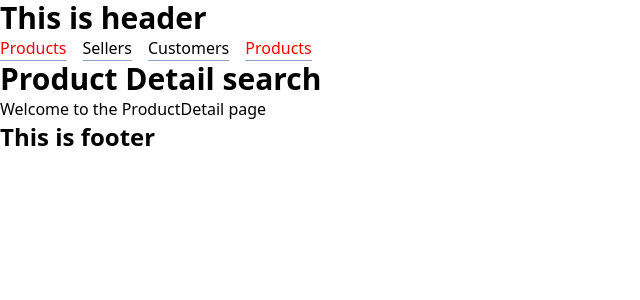
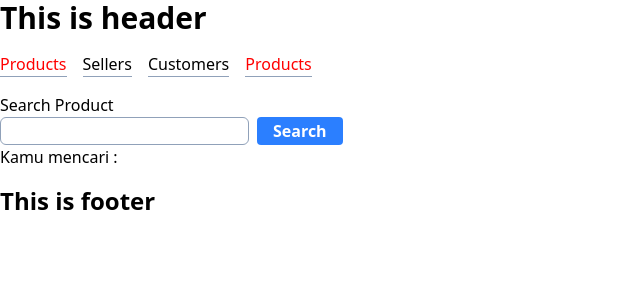
Before and after one commit to alriansyah/learn-reactjs-pzn, a React (Vite) app in the folder 2-react-router/: page /data/products/search in a window 1280 px wide. Shown: the top 300 px of the page, without its empty margins (0-640 px from the left). Built offline with nearby package versions, Linux system fonts and the light colour scheme.

Commit message:
feat: learn react react router -> useSearchParams

```diff
--- a/2-react-router/src/components/data-layout/index.tsx
+++ b/2-react-router/src/components/data-layout/index.tsx
@@ -1,9 +1,8 @@
-import { Fragment } from "react";
 import { NavLink, Outlet } from "react-router";
 
 function DataLayout() {
   return (
-    <Fragment>
+    <div className="flex flex-col gap-4">
       <div>
         <h1 className="text-3xl font-bold">This is header</h1>
       </div>
@@ -51,7 +50,7 @@ function DataLayout() {
       <div>
         <p className="text-2xl font-bold">This is footer</p>
       </div>
-    </Fragment>
+    </div>
   );
 }
 
--- /dev/null
+++ b/2-react-router/src/components/product/ProductSearch.tsx
@@ -0,0 +1,46 @@
+import { useNavigate, useSearchParams } from "react-router";
+import { useState, type ChangeEvent } from "react";
+
+function ProductSearch() {
+  const [searchParams] = useSearchParams();
+  const navigate = useNavigate();
+
+  const [search, setSearch] = useState<string>(
+    searchParams.get("search") || ""
+  );
+
+  function handleSearch(): void {
+    if (search) {
+      navigate({
+        pathname: "/data/products/search",
+        search: `?search=${search}`,
+      });
+    }
+  }
+
+  return (
+    <div>
+      <h1>Search Product</h1>
+      <div className="flex gap-2">
+        <input
+          type="text"
+          value={search}
+          onChange={(e: ChangeEvent<HTMLInputElement>) =>
+            setSearch(e.target.value)
+          }
+          className="border border-slate-400 rounded-md px-2"
+        />
+        <button
+          className="bg-blue-500 hover:bg-blue-700 text-white font-bold py-0.5 px-4 rounded"
+          onClick={handleSearch}
+        >
+          Search
+        </button>
+      </div>
+
+      <p>Kamu mencari : {searchParams.get("search")}</p>
+    </div>
+  );
+}
+
+export default ProductSearch;
--- a/2-react-router/src/routes/index.tsx
+++ b/2-react-router/src/routes/index.tsx
@@ -7,6 +7,7 @@ import Product from "../components/product";
 import Customer from "../components/customer";
 import Seller from "../components/seller";
 import ProductDetail from "../components/product/ProductDetail";
+import ProductSearch from "../components/product/ProductSearch";
 import Image from "../components/image";
 import NotFound from "../components/not-found";
 
@@ -19,6 +20,7 @@ function AppRoute() {
       <Route path="/data" element={<DataLayout />}>
         <Route index element={<Data />} />
         <Route path="products" element={<Product />} />
+        <Route path="products/search" element={<ProductSearch />} />
         <Route path="products/:id" element={<ProductDetail />} />
         <Route path="customers" element={<Customer />} />
         <Route path="sellers" element={<Seller />} />
```
